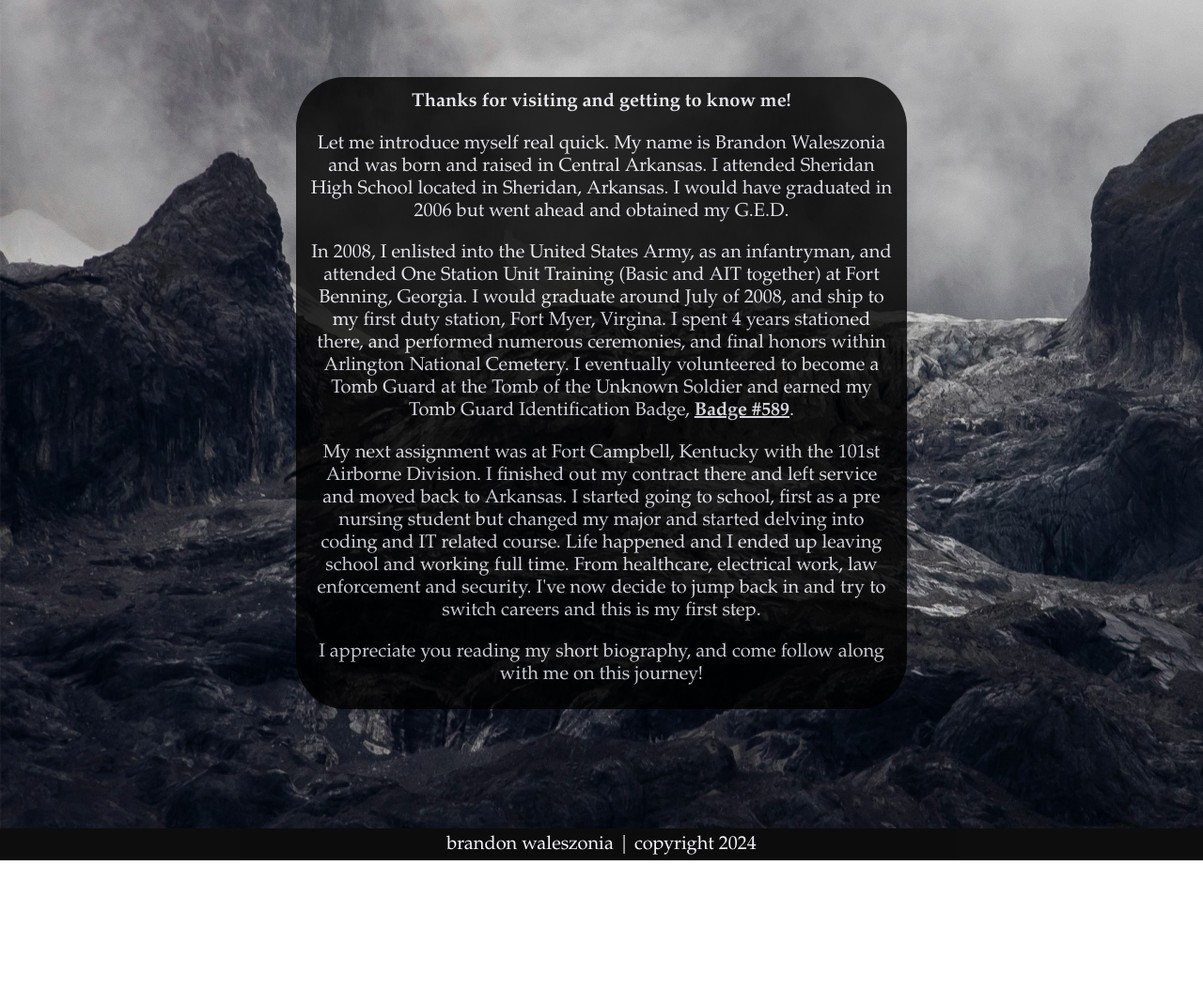
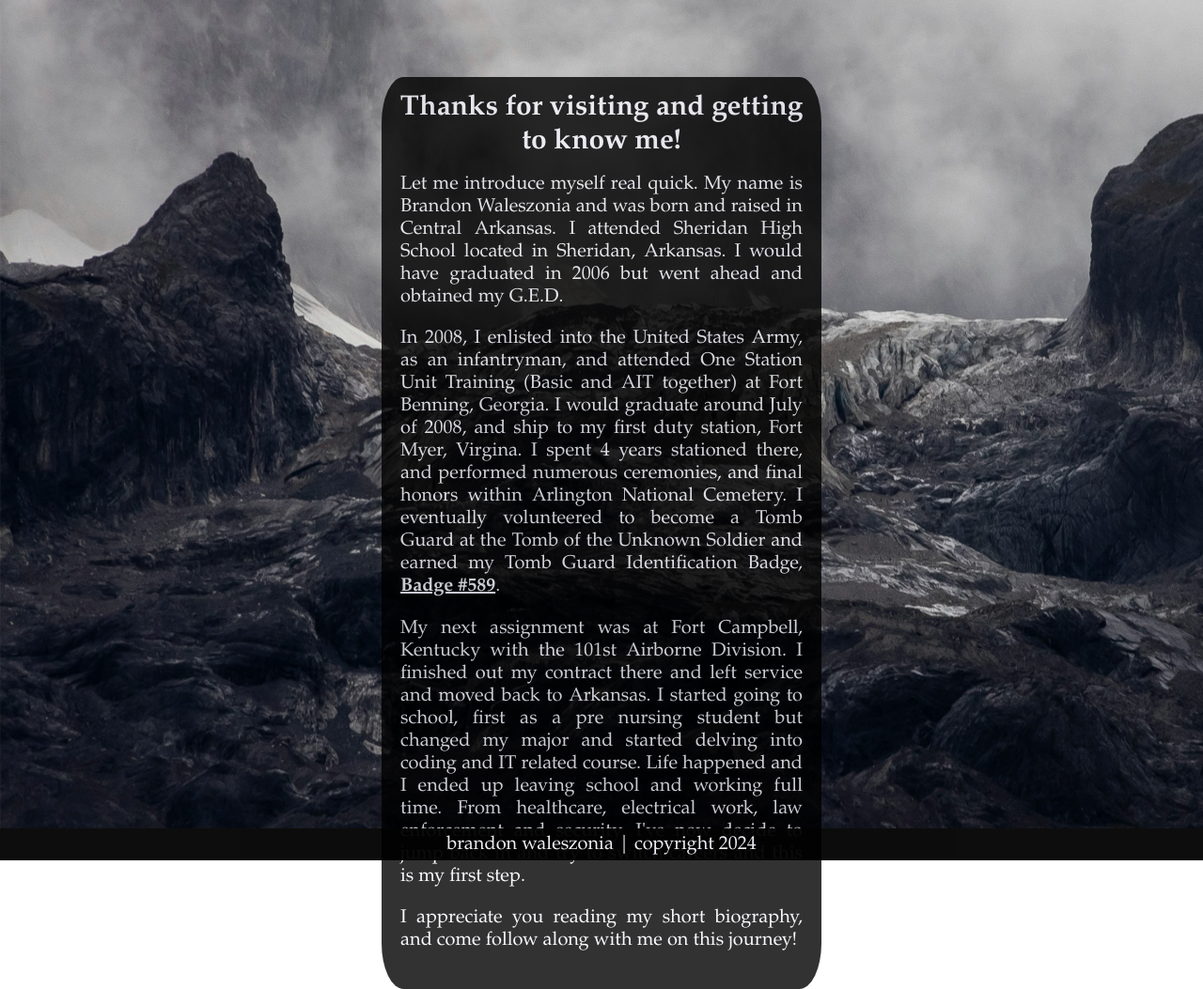
Before and after one commit to bran-waleszonia/bran-waleszonia-github.io, a plain HTML site: page index.html in a window 1280 px wide. Shown: the part 1118-2171 px from the top of the page at 94% size. Before the commit the page ends 2034 px from the top, so only its background shows below. Drawn offline with Linux system fonts and the light colour scheme.

Commit message:
Update styles.css

```diff
--- a/css/styles.css
+++ b/css/styles.css
@@ -123,17 +123,23 @@ footer a {
 }
 
 .justify {
-    text-align: center;
-    width: 50%;
+    text-align: justify;
+    width: 35%;
     margin: auto;
     background-color: black;
-    padding: 5px;
-    border-radius: 8%;
+    padding: 10px;
+    border-radius: 5%;
     opacity: .80;
 }
 
-h1, h2, h3, p {
+h1, h3, p {
 
     padding: 10px;
     font-size: 20px;
 }
+
+.justify h2 {
+    text-align: center;
+    font-size: 30px;
+    padding: 5px;
+}
```
